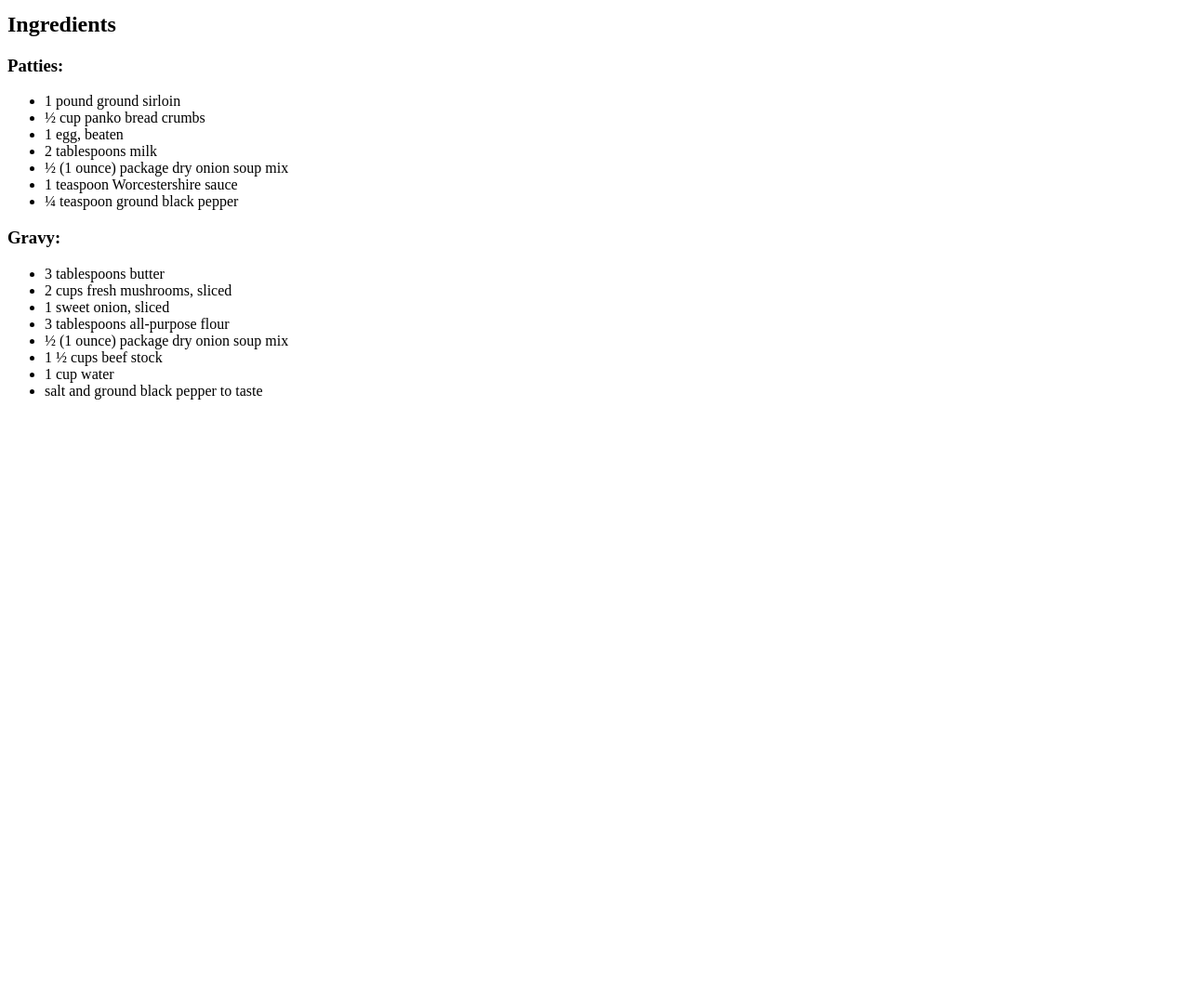
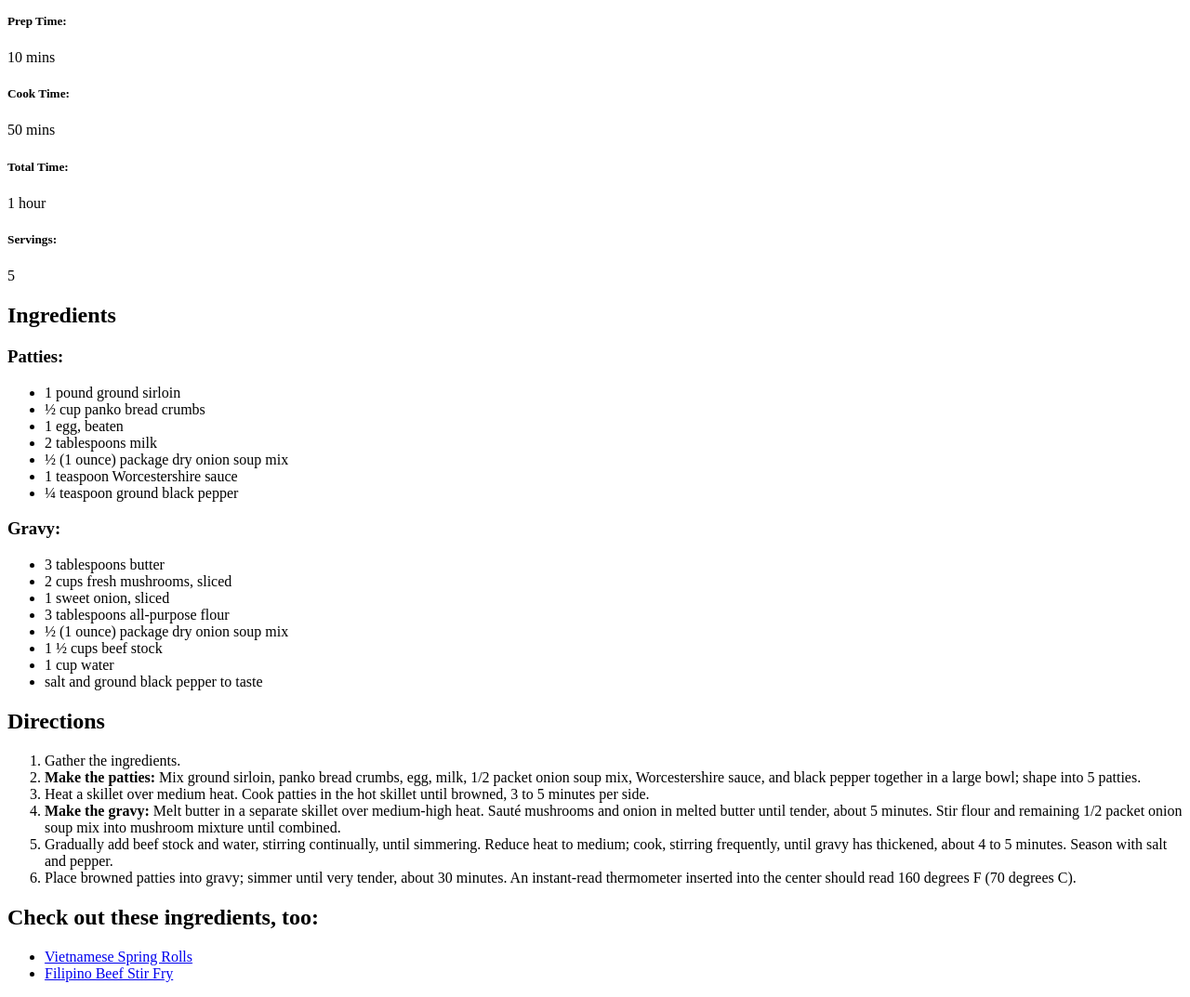
Before and after one commit to jeamarie/odin-recipes, a plain HTML site: page recipes/midwest-salisbury-steak.html in a window 1280 px wide. Shown: the part 940-2013 px from the top of the page at 93% size. Before the commit the page ends 1386 px from the top, so only its background shows below. Drawn offline with Linux system fonts and the light colour scheme.

Commit message:
Complete the necessary details for the steak
This save includes the title, description, image, prep guide, ingredients, and steps. I added  reference to other ingredients too.

```diff
--- a/recipes/midwest-salisbury-steak.html
+++ b/recipes/midwest-salisbury-steak.html
@@ -10,6 +10,14 @@
     <img src="./images/steak.png" alt="A juicy salisbury steak with gravy, onions, and herbs on a plate.">
     <h2><strong>Description</strong></h2>
     <p>This recipe for Salisbury steak uses good quality ground sirloin and tastes wonderful. You won't have to drain any grease from the patties once they've browned. Serve over mashed potatoes, egg noodles, or rice. Simply delightful!</p>
+    <h5>Prep Time:</h5>
+    <p>10 mins</p>
+    <h5>Cook Time:</h5>
+    <p>50 mins</p>
+    <h5>Total Time:</h5>
+    <p>1 hour</p>
+    <h5>Servings:</h5>
+    <p>5</p>
     <h2><strong>Ingredients</strong></h2>
     <h3><strong>Patties:</strong></h3>
     <ul>
@@ -32,6 +40,19 @@
         <li>1 cup water</li>
         <li>salt and ground black pepper to taste</li>
     </ul>
-
+    <h2><strong>Directions</strong></h2>
+    <ol>
+        <li>Gather the ingredients.</li>
+        <li><strong>Make the patties: </strong>Mix ground sirloin, panko bread crumbs, egg, milk, 1/2 packet onion soup mix, Worcestershire sauce, and black pepper together in a large bowl; shape into 5 patties.</li>
+        <li>Heat a skillet over medium heat. Cook patties in the hot skillet until browned, 3 to 5 minutes per side.</li>
+        <li><strong>Make the gravy: </strong>Melt butter in a separate skillet over medium-high heat. Sauté mushrooms and onion in melted butter until tender, about 5 minutes. Stir flour and remaining 1/2 packet onion soup mix into mushroom mixture until combined.</li>
+        <li>Gradually add beef stock and water, stirring continually, until simmering. Reduce heat to medium; cook, stirring frequently, until gravy has thickened, about 4 to 5 minutes. Season with salt and pepper.</li>
+        <li>Place browned patties into gravy; simmer until very tender, about 30 minutes. An instant-read thermometer inserted into the center should read 160 degrees F (70 degrees C).</li>
+    </ol>
+    <h2>Check out these ingredients, too:</h2>
+    <ul>
+        <li><a href="./vietnamese-spring-rolls.html" target="_noblank" rel="noopener noreferrer">Vietnamese Spring Rolls</a></li>
+        <li><a href="./filipino-beef-stir-fry.html" target="_blank" rel="noopener noreferrer">Filipino Beef Stir Fry</a></li>
+    </ul>
 </body>
 </html>
```
